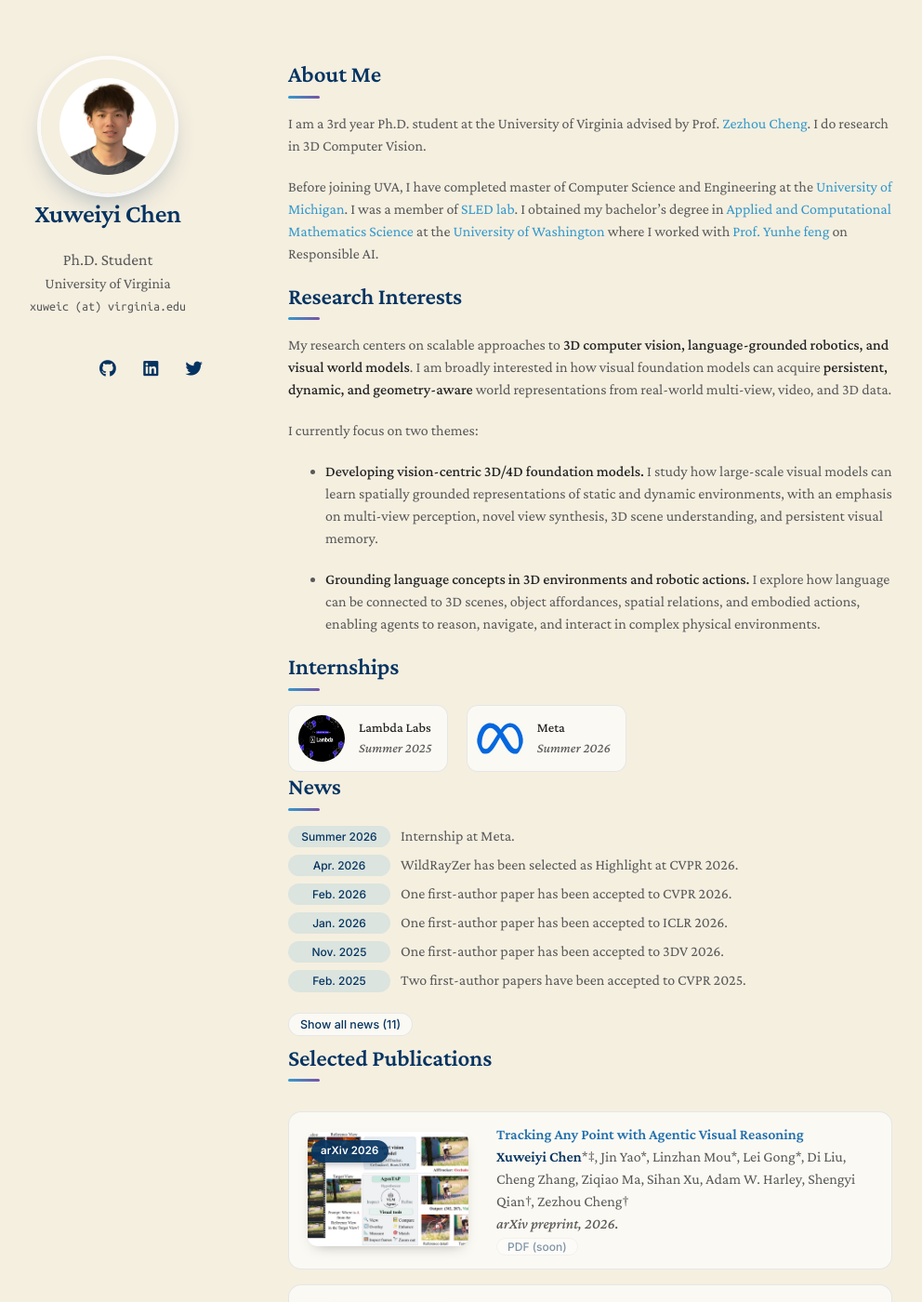
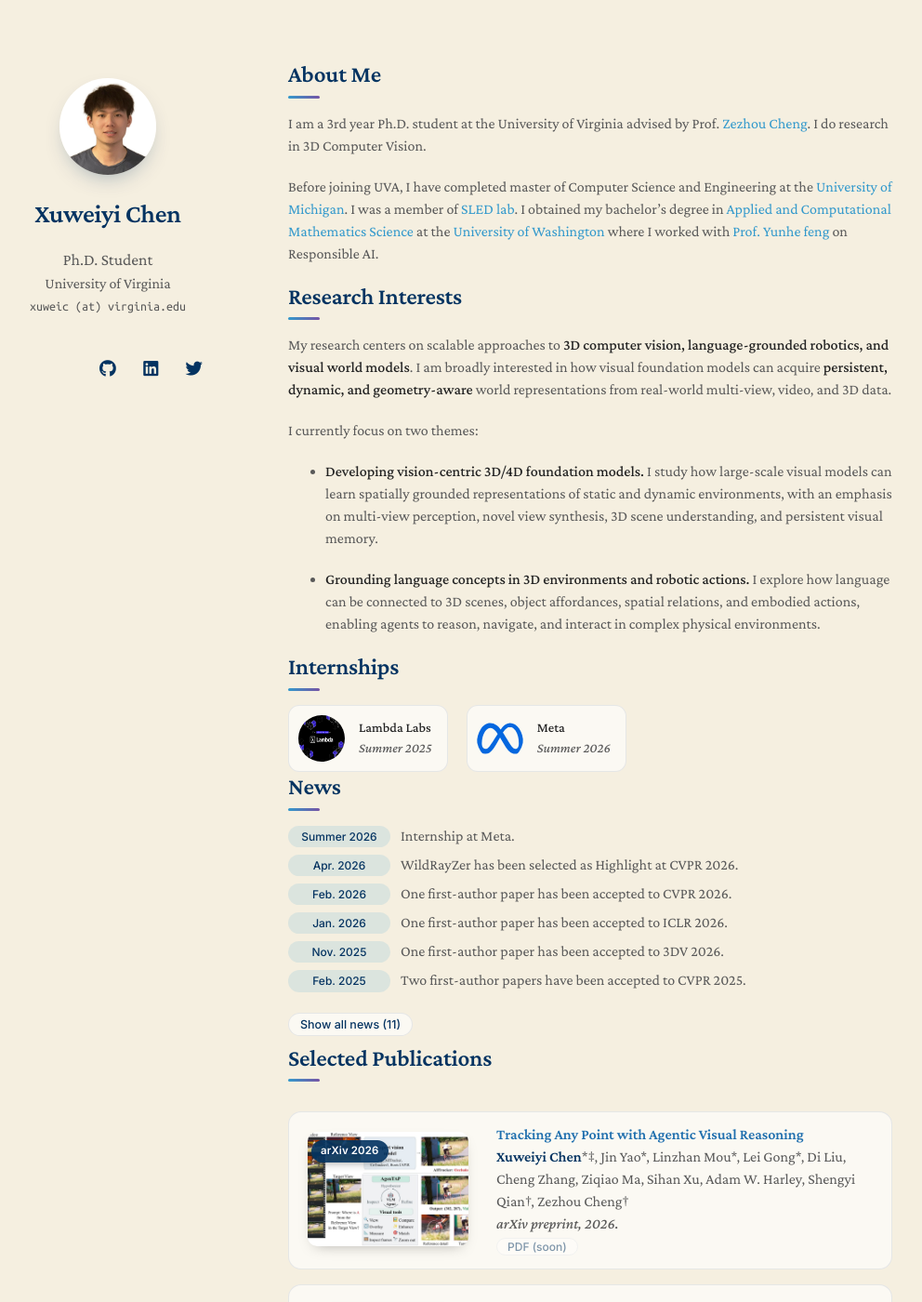
Before and after one commit to XuweiyiChen/xuweiyichen.github.io, a Jekyll site: the page built from index.md, in a window 1280 px wide and 1400 px high. Shown: the whole window at 93% size, without its empty margins (160-1152 px from the left). Built offline with Jekyll 4.4.1, drawn with Linux system fonts in a browser that asks for light colours; nearby versions of some CDN libraries; a style sheet for code colours, icons or effects is not loaded; our own code applies the rules of GitHub Pages for plain Markdown files.

Commit message:
Homepage: remove the white ring around the avatar (no padding, same 104 px photo, soft shadow only)

```diff
--- a/assets/css/fancy.css
+++ b/assets/css/fancy.css
@@ -28,12 +28,13 @@ html { scroll-behavior: smooth; }
 
 /* Profile column */
 header .image.avatar img {
-  box-shadow: 0 0 0 4px rgba(255, 255, 255, 0.85), 0 12px 30px -10px rgba(4, 51, 97, 0.45);
+  padding: 0 !important; margin: 20px;
+  box-shadow: 0 10px 26px -12px rgba(4, 51, 97, 0.45);
   transition: transform 0.3s ease;
 }
 header .image.avatar img:hover { transform: scale(1.03); }
 @media (prefers-color-scheme: dark) {
-  header .image.avatar img { box-shadow: 0 0 0 4px rgba(255, 255, 255, 0.08), 0 12px 30px -10px rgba(0, 0, 0, 0.8); }
+  header .image.avatar img { box-shadow: 0 10px 26px -12px rgba(0, 0, 0, 0.8); }
 }
 header h1 { font-weight: 600; letter-spacing: -0.01em; }
 
```
